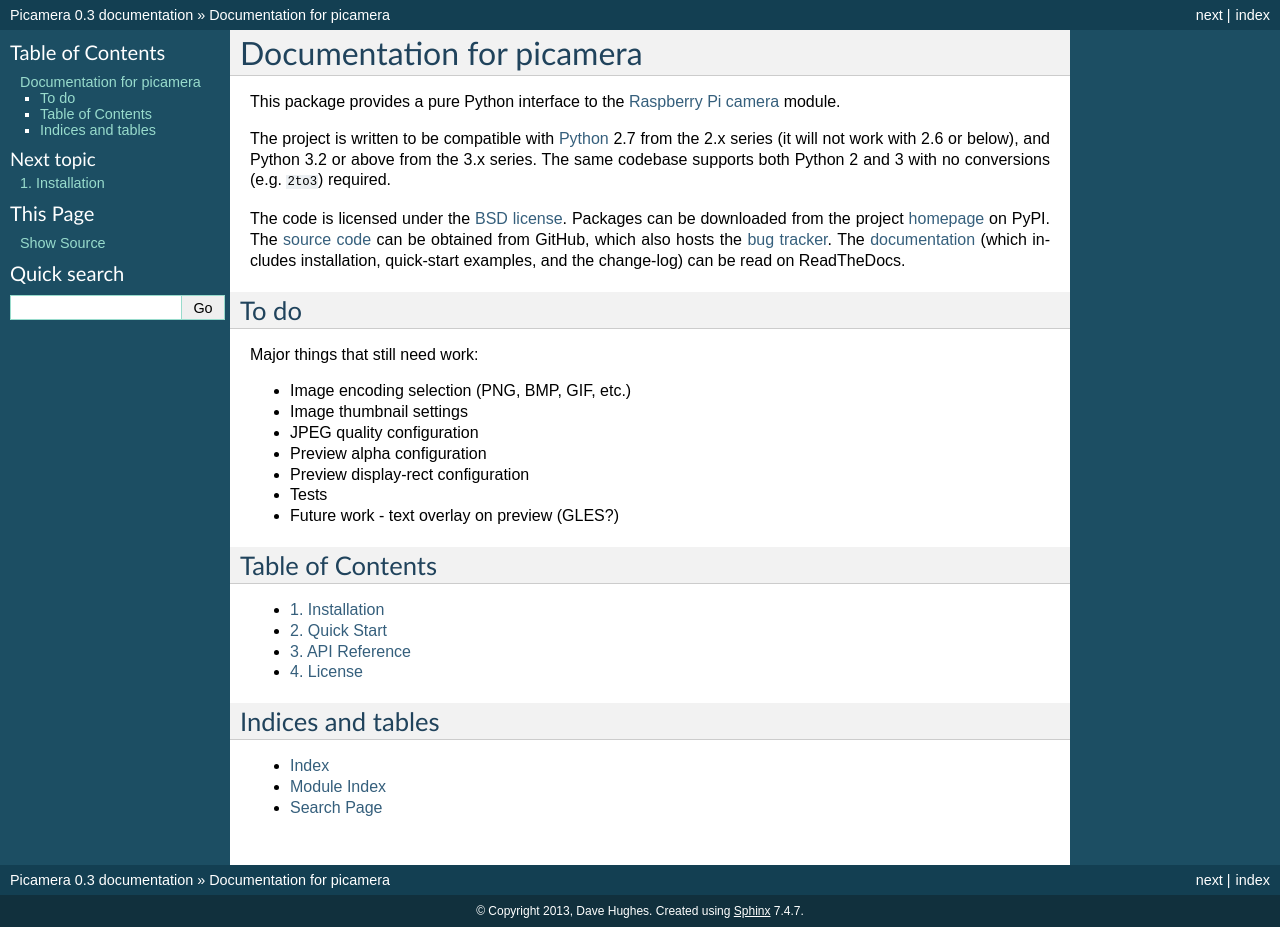
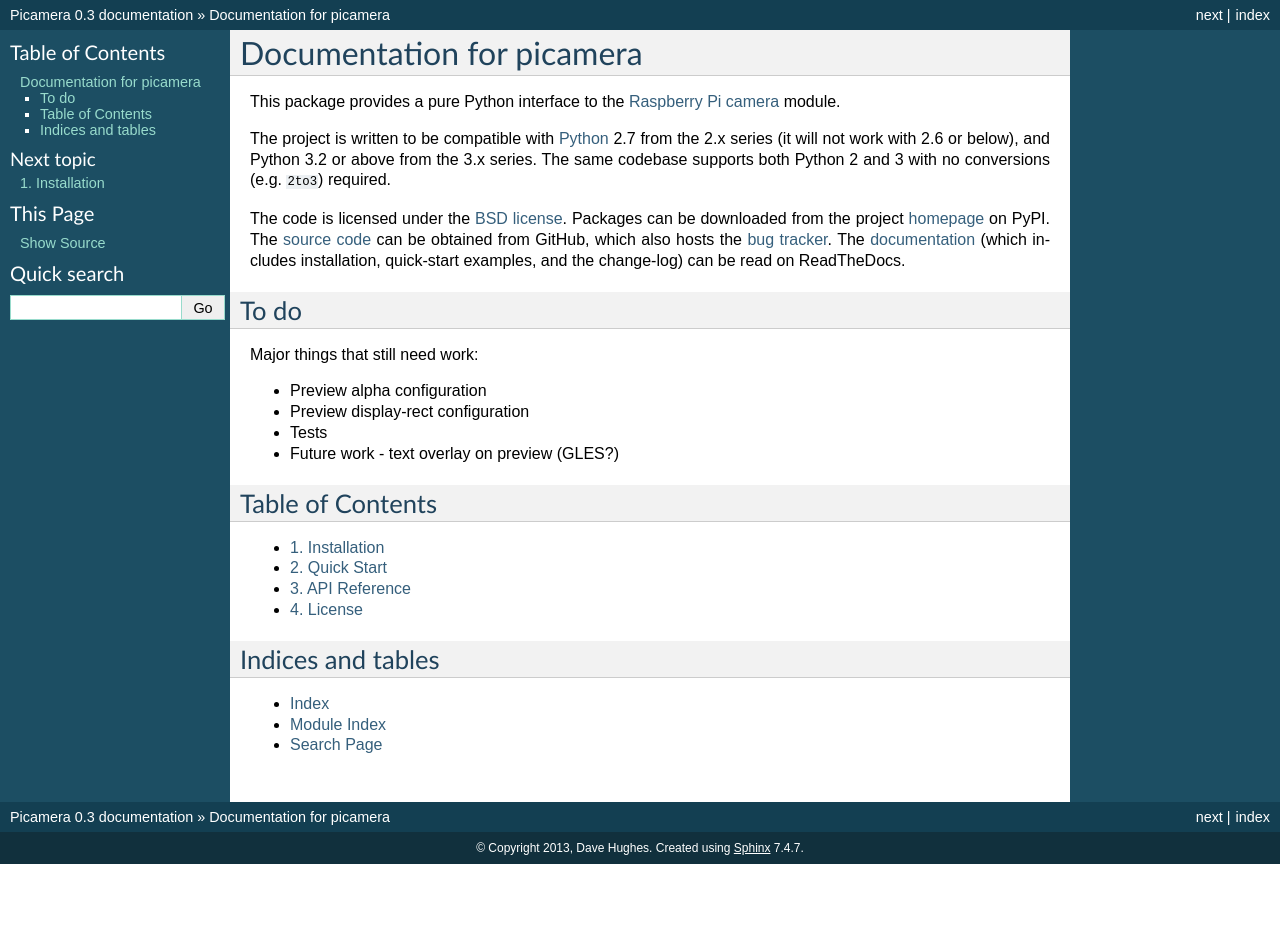
Before and after one commit to waveform80/picamera, a Sphinx documentation site: the page built from docs/index.rst, in a window 1280 px wide. Built offline with Sphinx 7.4.7, drawn with Linux system fonts in a browser that asks for light colours; pages that are not in the unit, such as notebooks, are missing from menus; after the commit the page ends 900 px from its top, so only the background shows below that.

Commit message:
Remove some items from the todo list

```diff
--- a/README.rst
+++ b/README.rst
@@ -24,12 +24,6 @@
 
 Major things that still need work:
 
-* Image encoding selection (PNG, BMP, GIF, etc.)
-
-* Image thumbnail settings
-
-* JPEG quality configuration
-
 * Preview alpha configuration
 
 * Preview display-rect configuration
--- a/docs/index.rst
+++ b/docs/index.rst
@@ -23,12 +23,6 @@
 =====
 
 Major things that still need work:
-
-* Image encoding selection (PNG, BMP, GIF, etc.)
-
-* Image thumbnail settings
-
-* JPEG quality configuration
 
 * Preview alpha configuration
 
```
